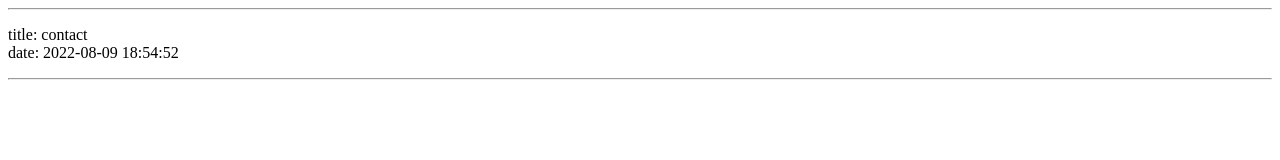
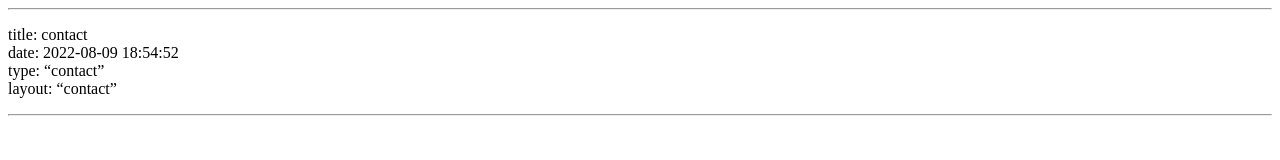
Before and after one commit to yibingzhi/yibingzhi.github.io, a plain HTML site: page contact/index.html in a window 1280 px wide. Drawn offline with Linux system fonts and the light colour scheme.

Commit message:
Site updated: 2022-08-09 19:44:50

```diff
--- a/contact/index.html
+++ b/contact/index.html
@@ -1,3 +1,3 @@
 <hr>
-<p>title: contact<br>date: 2022-08-09 18:54:52</p>
+<p>title: contact<br>date: 2022-08-09 18:54:52<br>type: “contact”<br>layout: “contact”</p>
 <hr>
```
Also changed, not shown: about/index.html (+1 -1 lines).
